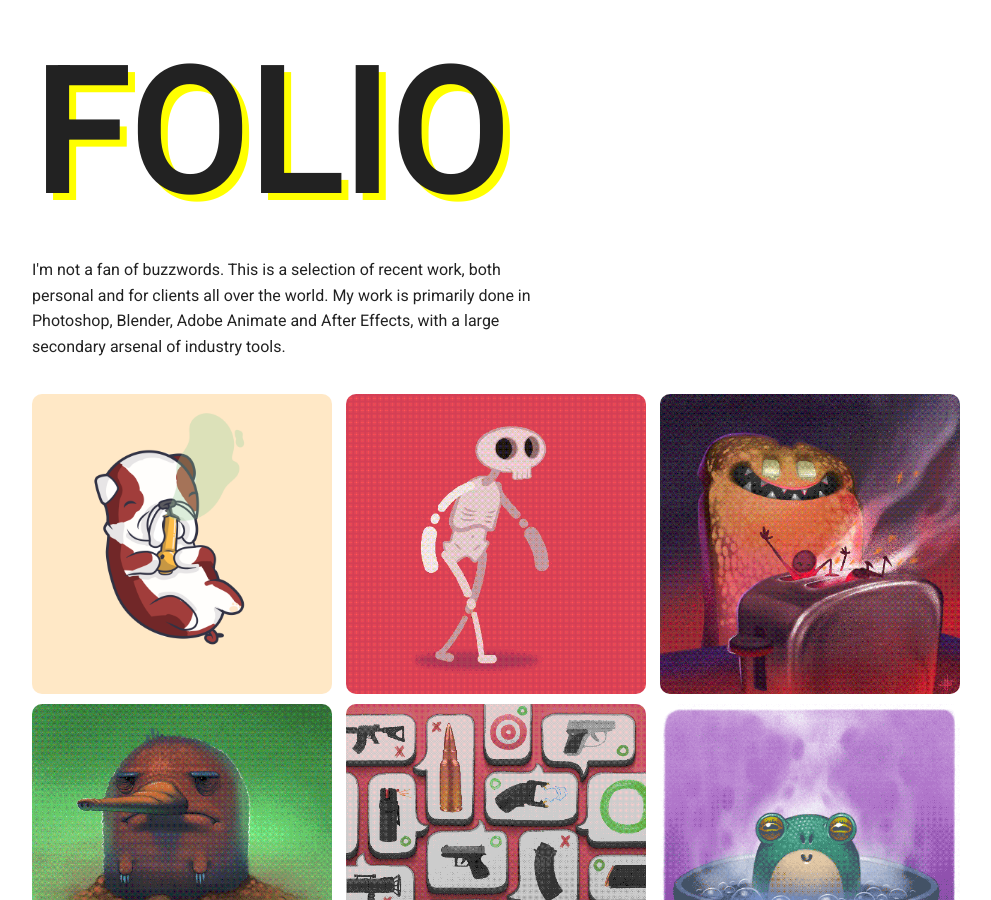
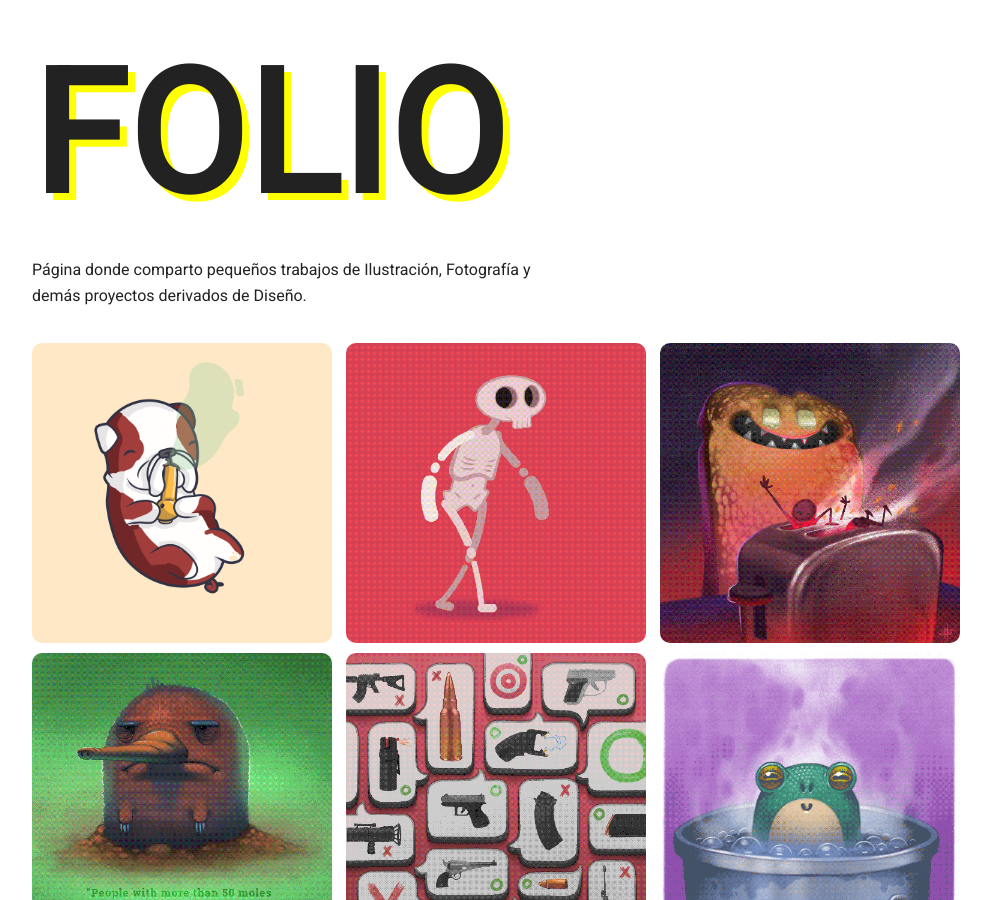
Before and after one commit to futurelabmx/tifen, a Jekyll site: the page built from portfolio/index.html, in a window 1280 px wide and 900 px high, scrolled down 365 px. Shown: the whole window, without its empty margins (128-1119 px from the left). Built offline with Jekyll 4.4.1, drawn with Linux system fonts in a browser that asks for light colours; nearby versions of some CDN libraries.

Commit message:
Edit portfalio description

```diff
--- a/portfolio/index.html
+++ b/portfolio/index.html
@@ -4,7 +4,7 @@
 subtitle:
 ---
 
-<p>I'm not a fan of buzzwords. This is a selection of recent work, both personal and for clients all over the world. My work is primarily done in Photoshop, Blender, Adobe Animate and After Effects, with a large secondary arsenal of industry tools.</p>
+<p>Página donde comparto pequeños trabajos de Ilustración, Fotografía y demás proyectos derivados de Diseño.</p>
 
 
 {% for post in site.tags.illustration %}
```
